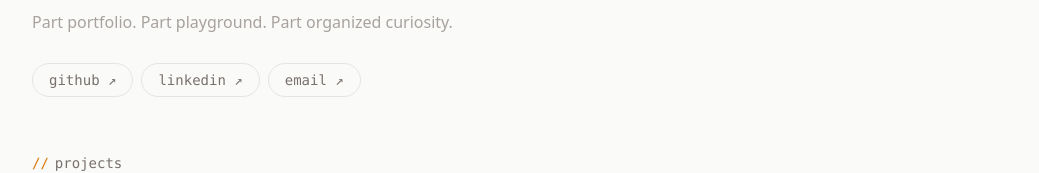
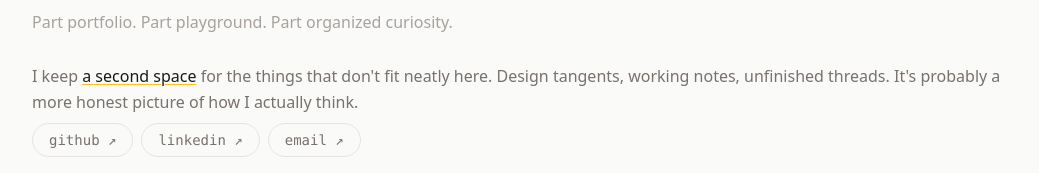
Before and after one commit to April1029/jingjingji.me, a Next.js app: page / in a window 1280 px wide. Shown: the part 276-449 px from the top of the page, without its empty margins (120-1159 px from the left). Built offline with nearby package versions, Linux system fonts and the light colour scheme; no server answers.

Commit message:
add routing to toomanytabs

```diff
--- a/src/app/page.tsx
+++ b/src/app/page.tsx
@@ -73,6 +73,20 @@ export default function Home() {
         <p className="text-base text-stone-400 dark:text-stone-600 leading-relaxed font-sans mb-7">
           Part portfolio. Part playground. Part organized curiosity.
         </p>
+        <p className="text-base text-stone-500 dark:text-stone-400 leading-relaxed font-sans mb-2">
+          I keep{" "}
+          <a
+            href="https://toomanytabs.fyi"
+            target="_blank"
+            rel="noopener noreferrer"
+            className="text-stone-900 dark:text-stone-100 underline underline-offset-2 decoration-amber-400 hover:decoration-amber-600 transition-colors"
+          >
+            a second space
+          </a>{" "}
+          for the things that don't fit neatly here. Design tangents, working
+          notes, unfinished threads. It's probably a more honest picture of how
+          I actually think.
+        </p>
         <div className="flex gap-2 flex-wrap">
           {[
             { label: "github ↗", href: "https://github.com/April1029" },
```
